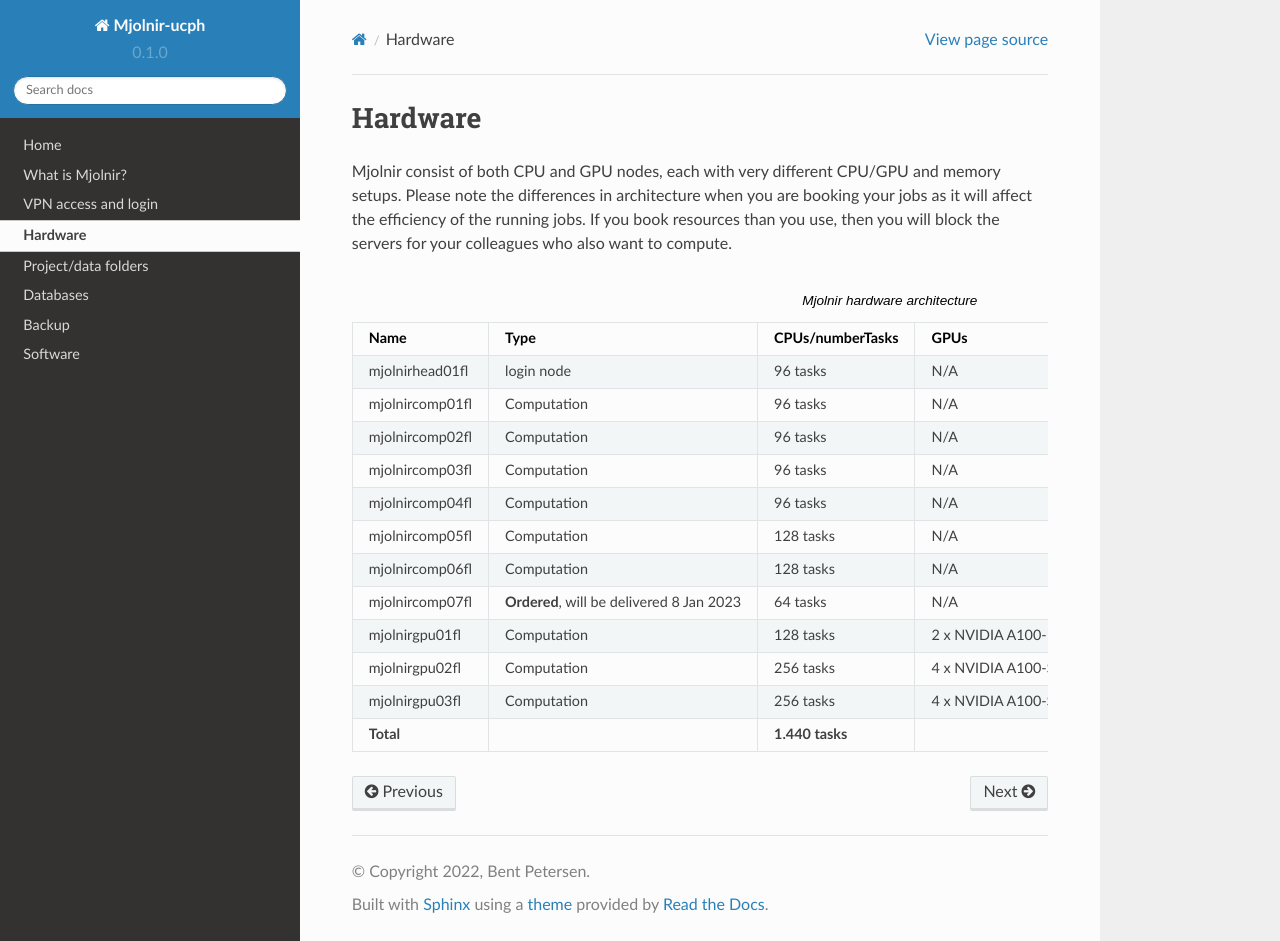
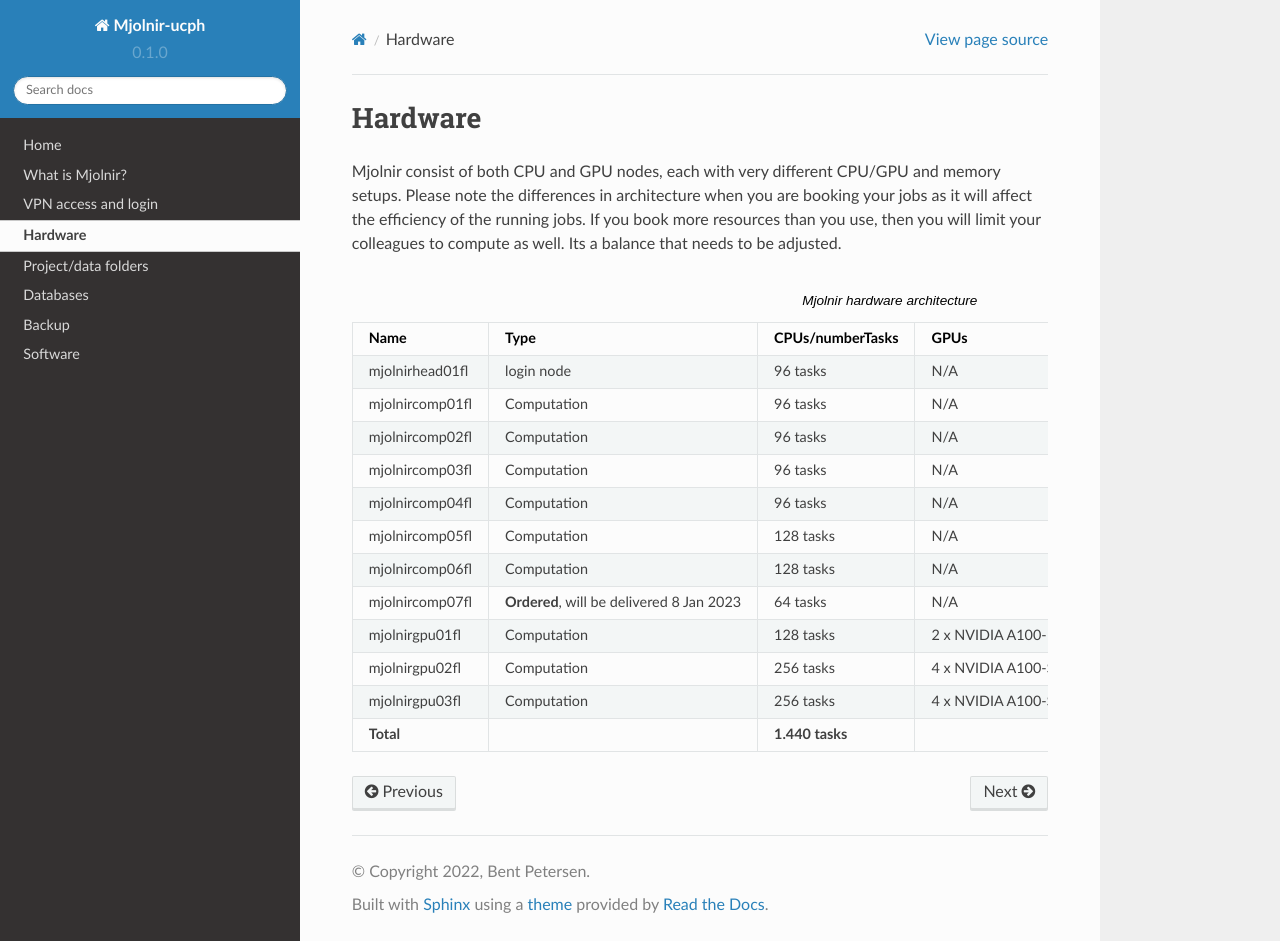
Before and after one commit to bentpetersendk/mjolnir_ucph, a Sphinx documentation site: the page built from docs/source/hardware.rst, in a window 1280 px wide and 941 px high. Built offline with Sphinx 7.4.7 and the Read the Docs theme 2.0.0, drawn with Linux system fonts in a browser that asks for light colours.

Commit message:
Update hardware.rst

```diff
--- a/docs/source/hardware.rst
+++ b/docs/source/hardware.rst
@@ -3,7 +3,7 @@
 
 Mjolnir consist of both CPU and GPU nodes, each with very different CPU/GPU and memory setups.
 Please note the differences in architecture when you are booking your jobs as it will affect the efficiency of the running jobs.
-If you book resources than you use, then you will block the servers for your colleagues who also want to compute.
+If you book more resources than you use, then you will limit your colleagues to compute as well. Its a balance that needs to be adjusted.
 
 .. list-table:: Mjolnir hardware architecture
    :widths: 14 14 20 14 14 20
```
